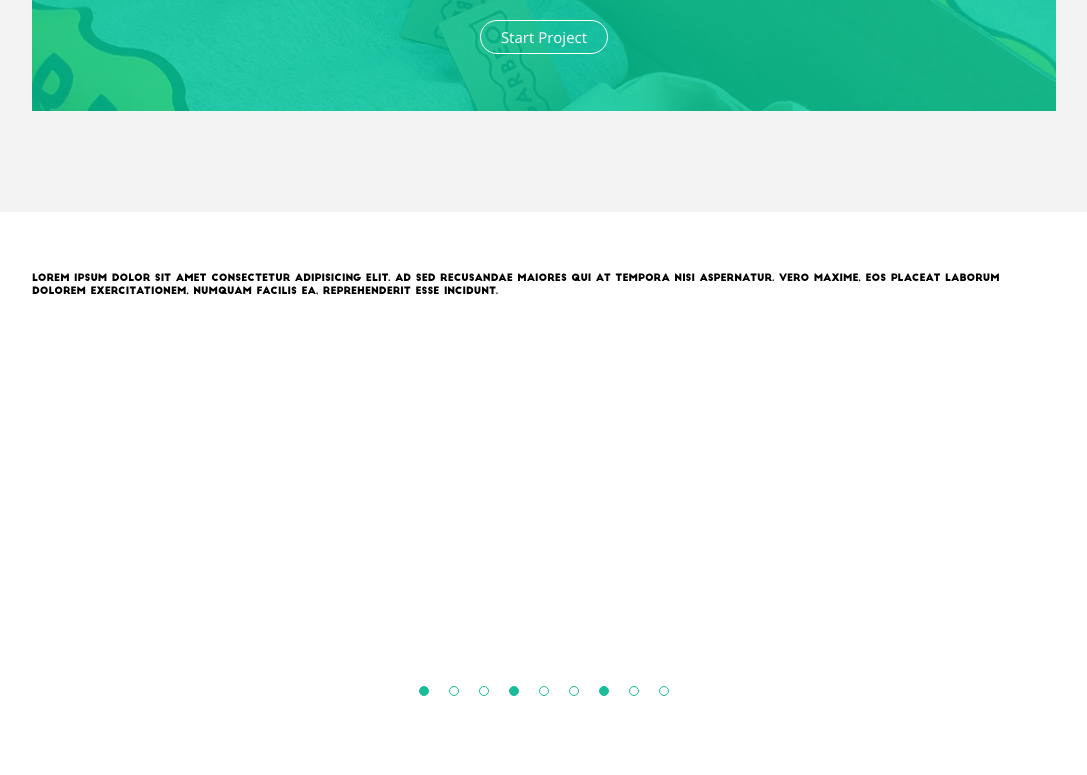
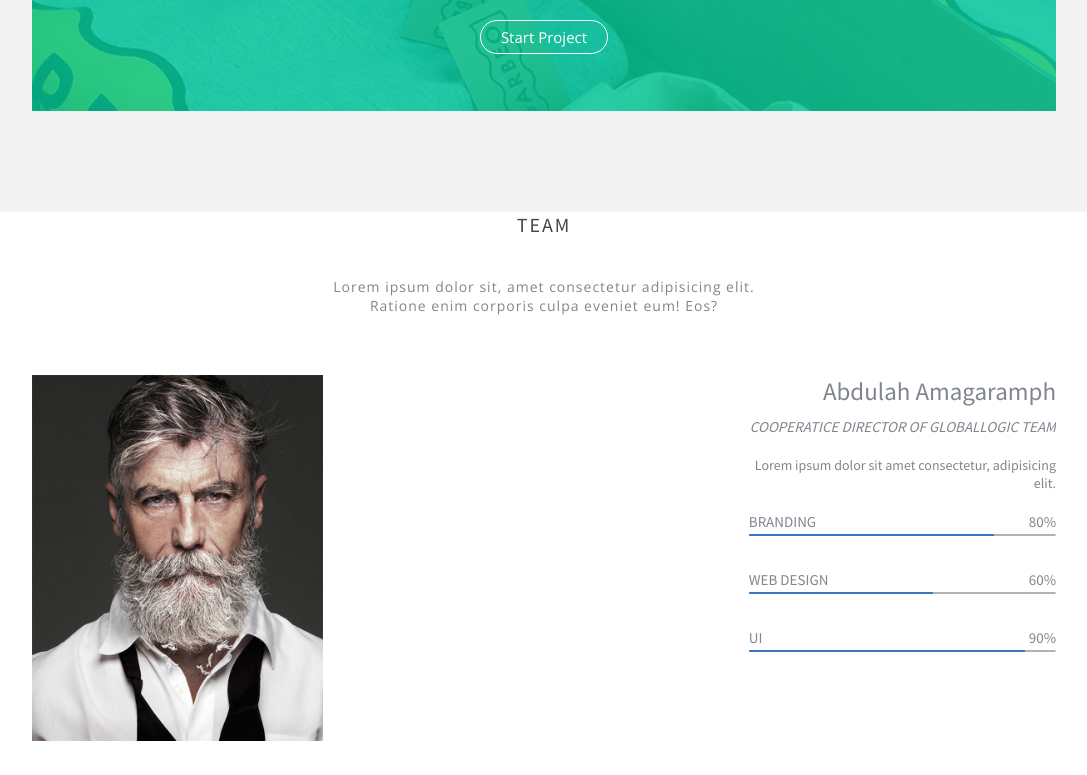
Before and after one commit to YuraSadilenko/bouncy, a website: page src/index.html in a window 1280 px wide. Shown: the part 2025-2800 px from the top of the page, without its empty margins (96-1183 px from the left). Drawn offline with nearby package versions, Linux system fonts and the light colour scheme.

Commit message:
Merge remote-tracking branch 'remotes/origin/master' into form
# Conflicts:
#	src/css/style.css
#	src/index.html
#	src/sass/common/_reset.scss
#	src/sass/main.scss

```diff
--- a/src/index.html
+++ b/src/index.html
@@ -311,47 +311,122 @@
       </div>
     </div>
   </div>
-</main>
+
+  <section class="team">
+    <div class="section-title">
+      <h3 class="section-title__title">team</h3>
+      <p class="section-title__paragraph">Lorem ipsum dolor sit, amet consectetur adipisicing elit.
+        Ratione enim corporis culpa eveniet eum! Eos?
+      </p>
+    </div>
     <div class="slider">
       <div class="slider__viewer">
         <div class="slider__viewer--group">
-      <div class="slide">
-        <p>Lorem ipsum dolor sit amet consectetur adipisicing elit. Ad sed recusandae maiores qui at tempora nisi
-          aspernatur. Vero maxime, eos placeat laborum dolorem exercitationem, numquam facilis ea, reprehenderit esse
-          incidunt.</p>
+          <div class="slide team__slide">
+            <div class="team__img-box">
+              <img class="team__photo" src="./img/team-beard.jpg" alt="first person of rate">
             </div>
-      <div class="slide">
+            <div class="team__rate team__rate--box">
+              <h3 class="team__rate team__rate--name">Abdulah Amagaramph</h3>
+              <p class="team__rate--position">cooperatice director of globallogic team</p>
+              <p class="team__rate--description">Lorem ipsum dolor sit amet consectetur,
+                adipisicing elit. Lorem ipsum dolor sit amet consectetur adipisicing elit.
+              </p>
+              <div class="team__rate team__rate--progress">
+                <div class="progress__stat">
+                  <p class="team__rate team__rate--skills">branding</p>
+                  <span class="progress__value">80%</span>
                 </div>
-      <div class="slide">
+                <progress class="progress" max="100" value="80"></progress>
+              </div>
+              <div class="team__rate team__rate--progress">
+                <div class="progress__stat">
+                  <p class="team__rate team__rate--skills">web design</p>
+                  <span class="progress__value">100%</span>
+                </div>
+                <progress class="progress" max="100" value="100"></progress>
+              </div>
+              <div class="team__rate team__rate--progress">
+                <div class="progress__stat">
+                  <p class="team__rate team__rate--skills">UI</p>
+                  <span class="progress__value">75%</span>
+                </div>
+                <progress class="progress" max="100" value="75"></progress>
               </div>
             </div>
-    <div class="slide-buttons">
+          </div>
+          <div class="slide team__slide">
+            <div class="team__img-box">
+              <img class="team__photo" src="./img/team-guy.jpg" alt="first person of rate">
+            </div>
+            <div class="team__rate team__rate--box">
+              <h3 class="team__rate team__rate--name">Nomad Lefcovich</h3>
+              <p class="team__rate team__rate--position">FrontEnd Developer Luxoft team</p>
+              <p class="team__rate team__rate--description">Lorem ipsum dolor sit amet consectetur,
+                adipisicing elit. Lorem ipsum dolor sit amet consectetur.
+              </p>
+              <div class="team__rate team__rate--progress">
+                <div class="progress__stat">
+                  <p class="team__rate team__rate--skills">branding</p>
+                  <span class="progress__value">90%</span>
+                </div>
+                <progress class="progress" max="100" value="90"></progress>
+              </div>
+              <div class="team__rate team__rate--progress">
+                <div class="progress__stat">
+                  <p class="team__rate team__rate--skills">web design</p>
+                  <span class="progress__value">60%</span>
+                </div>
+                <progress class="progress" max="100" value="60"></progress>
+              </div>
+              <div class="team__rate team__rate--progress">
+                <div class="progress__stat">
+                  <p class="team__rate team__rate--skills">UI</p>
+                  <span class="progress__value">50%</span>
+                </div>
+                <progress class="progress" max="100" value="50"></progress>
               </div>
             </div>
-
-</div><!-- End // .slider -->
-
-
-<script src="scripts/carousel.js"></script>
-  <div class="slider">
-    <div class="slider__viewer">
-      <div class="slider__viewer--group">
-        <div class="slide">
-          <p>
-            Lorem ipsum dolor sit amet consectetur adipisicing elit. Ad sed
-            recusandae maiores qui at tempora nisi aspernatur. Vero maxime,
-            eos placeat laborum dolorem exercitationem, numquam facilis ea,
-            reprehenderit esse incidunt.
+          </div>
+          <div class="slide team__slide">
+            <div class="team__img-box">
+              <img class="team__photo" src="./img/team-grany.jpg" alt="first person of rate">
+            </div>
+            <div class="team__rate team__rate--box">
+              <h3 class="team__rate team__rate--name">Abdulah Amagaramph</h3>
+              <p class="team__rate--position">cooperatice director of globallogic team</p>
+              <p class="team__rate--description">Lorem ipsum dolor sit amet consectetur,
+                adipisicing elit.
               </p>
+              <div class="team__rate team__rate--progress">
+                <div class="progress__stat">
+                  <p class="team__rate team__rate--skills">branding</p>
+                  <span class="progress__value">80%</span>
                 </div>
-        <div class="slide"></div>
-        <div class="slide"></div>
+                <progress class="progress" max="100" value="80"></progress>
+              </div>
+              <div class="team__rate team__rate--progress">
+                <div class="progress__stat">
+                  <p class="team__rate team__rate--skills">web design</p>
+                  <span class="progress__value">60%</span>
+                </div>
+                <progress class="progress" max="100" value="60"></progress>
+              </div>
+              <div class="team__rate team__rate--progress">
+                <div class="progress__stat">
+                  <p class="team__rate team__rate--skills">UI</p>
+                  <span class="progress__value">90%</span>
+                </div>
+                <progress class="progress" max="100" value="90"></progress>
+              </div>
+            </div>
+          </div>
         </div>
         <div class="slide-buttons"></div>
       </div>
     </div>
-  <!-- End // .slider -->
-  <main>
+  </section>
+
   <div class="our-services">
     <div class="our-services__container">
       <div class="our-services__services-title section-title">
@@ -741,6 +816,7 @@
     </div>
   </div>
   <!-- End // .portfolio -->
+
   <div class="our-price">
     <div class="our-price__container">
       <div class="our-price__price-title section-title">
@@ -807,6 +883,7 @@
     </div>
   </div>
   <!-- End // .our-price -->
+
   <!-- Start // .form -->
   <div class="form">
     <form method="post" action="https://mate-academy-form-lesson.herokuapp.com/create-application">
```
Lines whose indentation alone changed are shown as unchanged.
